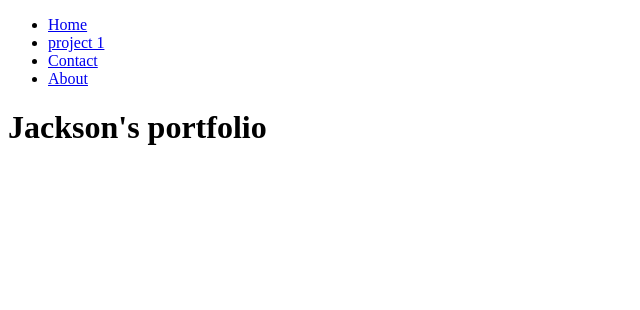
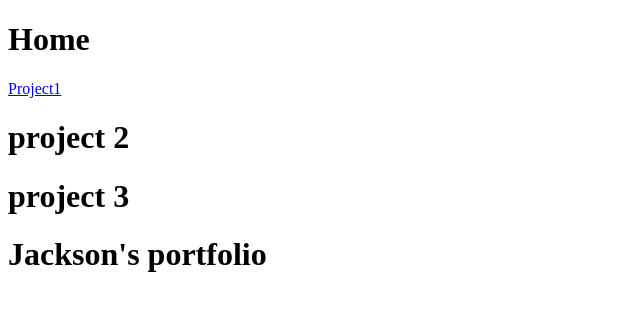
Before and after one commit to jacksonsmortypants/Year-11-portfolio-, a plain HTML site: page index.html in a window 1280 px wide. Shown: the whole page, without its empty margins (0-640 px from the left). Drawn offline with Linux system fonts and the light colour scheme.

Commit message:
Update index.html

```diff
--- a/index.html
+++ b/index.html
@@ -5,14 +5,8 @@
     <meta name="viewport" content="width=device-width, initial-scale=1.0">
     <title>Document</title>
 </head>
-<ul>
-    <li><a href="index.html">Home</a></li>
-    <li><a href="project1.html">project 1</a></li>
-    <li><a href="#contact">Contact</a></li>
-    <li><a href="#about">About</a></li>
-  </ul>
+<h1>Home</h1><a href="project1.html">Project1</a><h1>project 2</h1><h1>project 3</h1>
 <h1>Jackson's portfolio</h1>
 <body>
-
 </body>
 </html>
```
